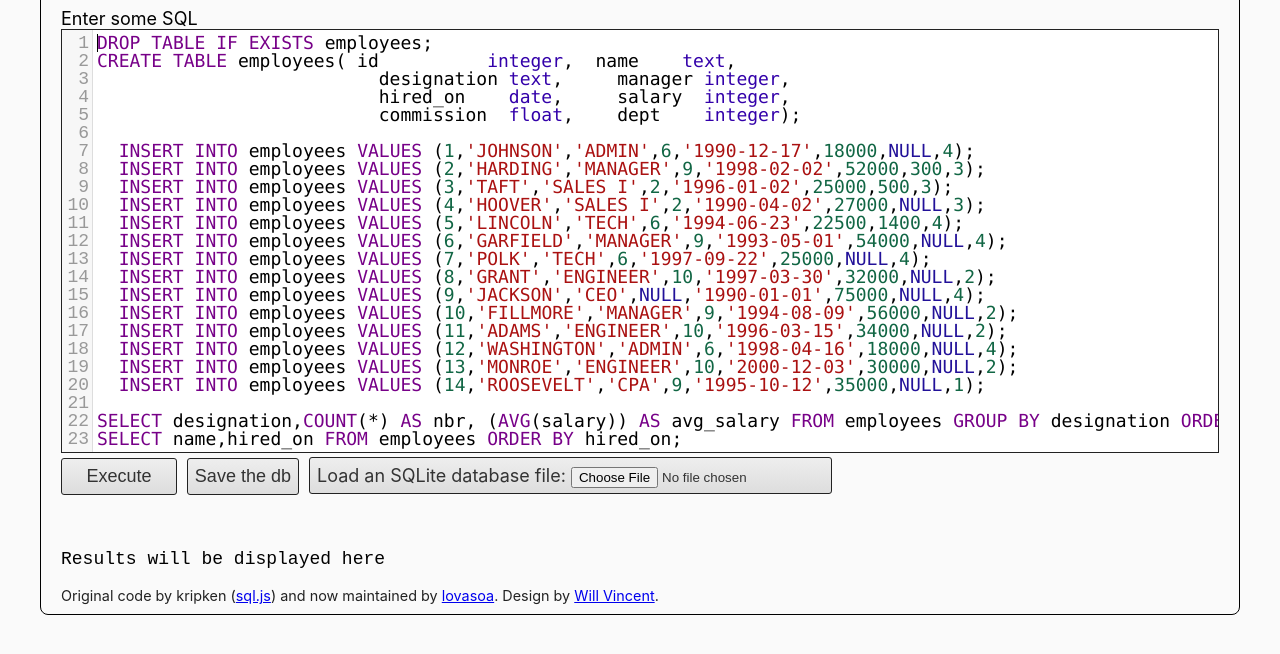
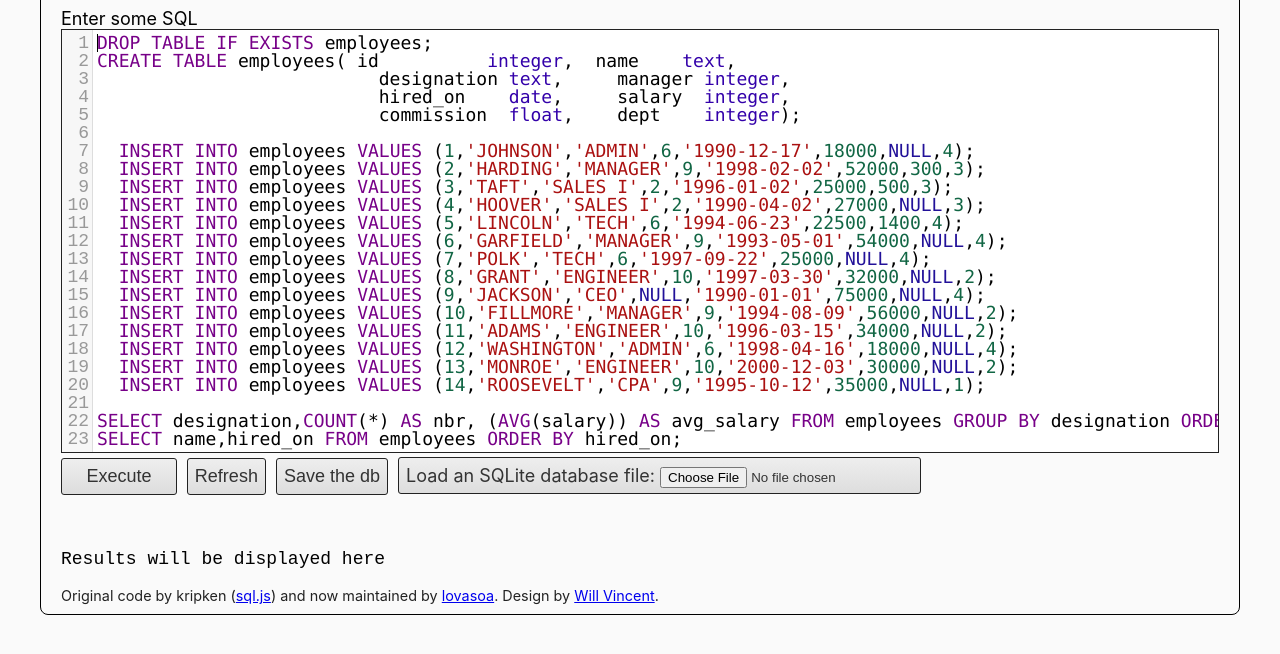
Before and after one commit to wsvincent/sqljs.org, a plain HTML site: page _site/index.html in a window 1280 px wide. Shown: the part 80-734 px from the top of the page. Drawn offline with Linux system fonts and the light colour scheme.

Commit message:
add refresh button

```diff
--- a/_site/index.html
+++ b/_site/index.html
@@ -40,6 +40,7 @@ SELECT designation,COUNT(*) AS nbr, (AVG(salary)) AS avg_salary FROM employees G
 SELECT name,hired_on FROM employees ORDER BY hired_on;</textarea>
 
   <button id="execute" class="button">Execute</button>
+  <button id="refresh" class="button" onClick="window.location.reload()">Refresh</button>
   <button id='savedb'  class="button">Save the db</button>
   <label class="button">Load an SQLite database file: <input type='file' id='dbfile' ></label>
 
```
